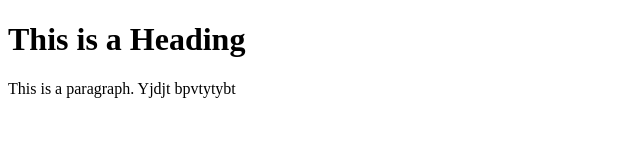
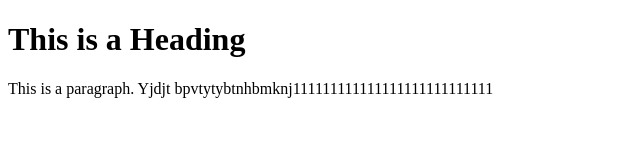
Before and after one commit to katherinapv/Site, a plain HTML site: page index.html in a window 1280 px wide. Shown: the whole page, without its empty margins (0-640 px from the left). Drawn offline with Linux system fonts and the light colour scheme.

Commit message:
Second commit

```diff
--- a/index.html
+++ b/index.html
@@ -6,7 +6,7 @@
 <body>
 
 <h1>This is a Heading</h1>
-<p>This is a paragraph. Yjdjt bpvtytybt</p>
+<p>This is a paragraph. Yjdjt bpvtytybtnhbmknj111111111111111111111111111</p>
 
 </body>
 </html>
```
